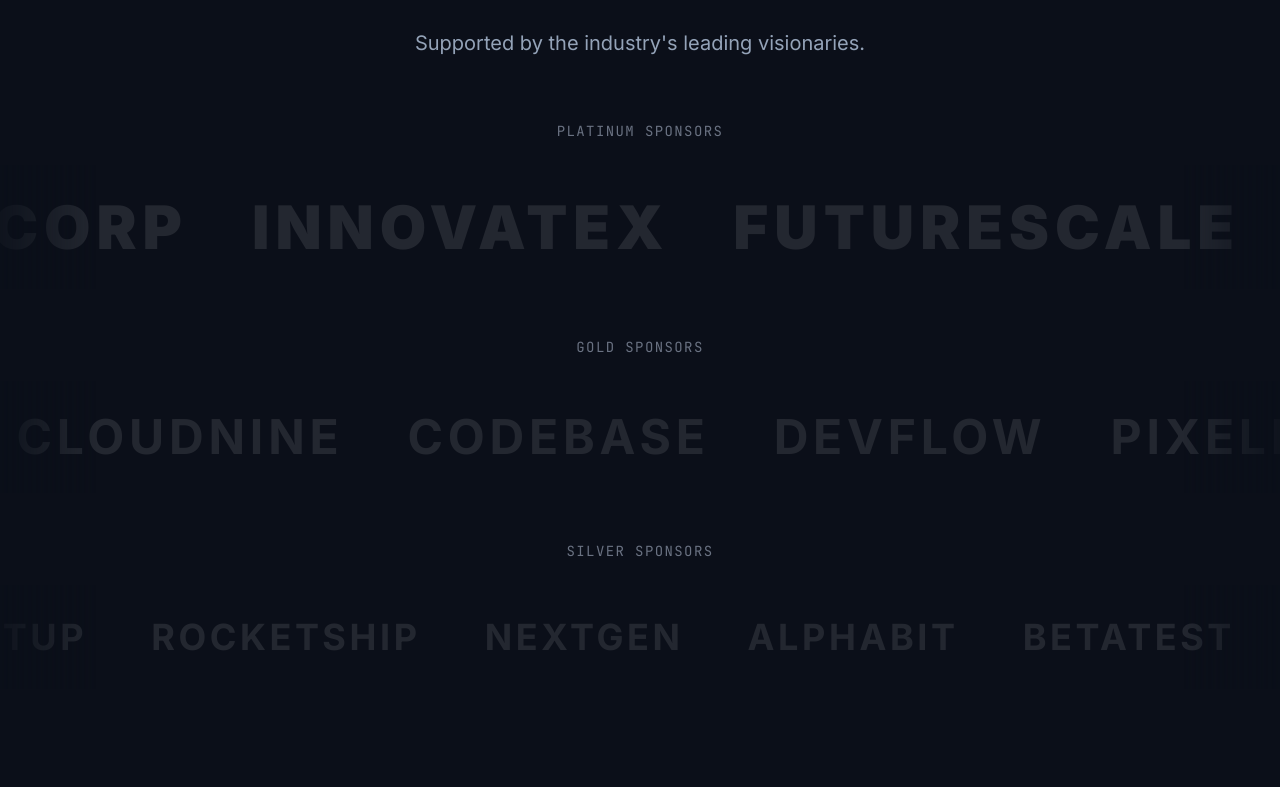
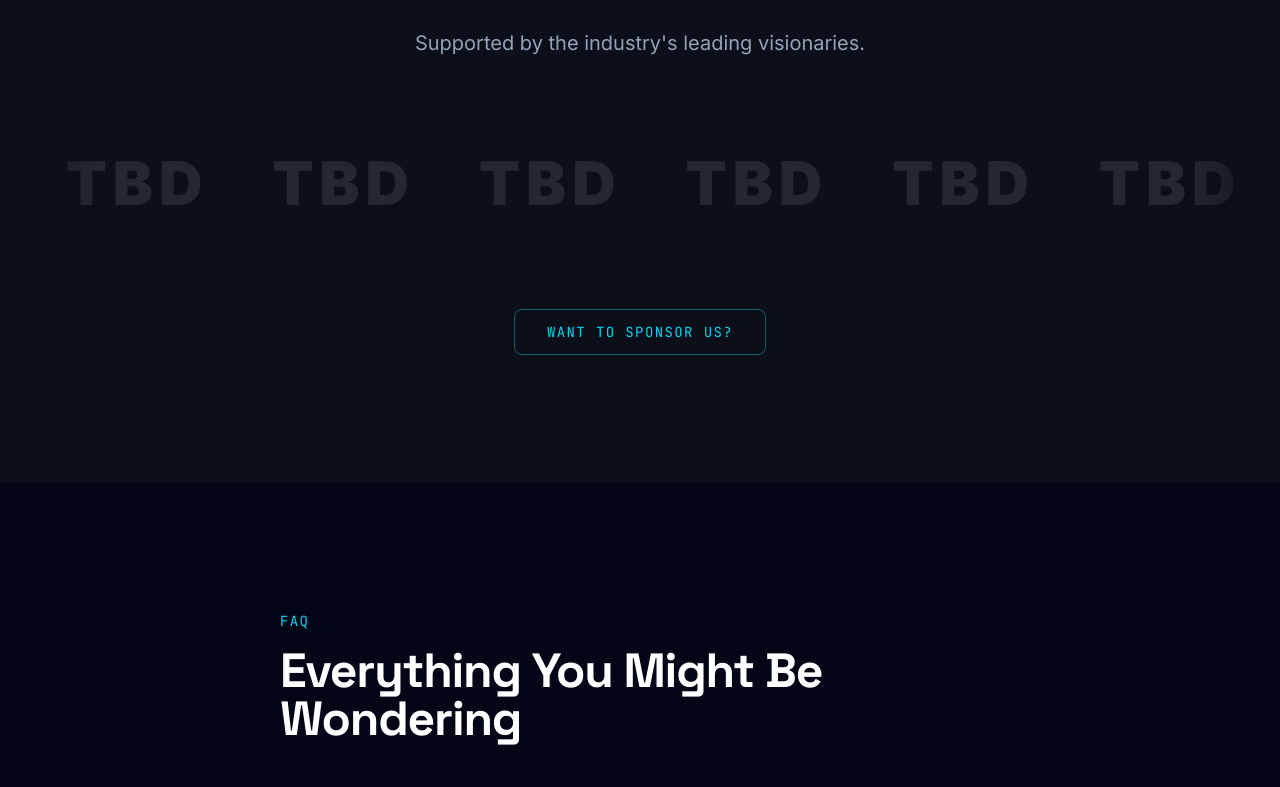
Before and after one commit to SaiAryan1784/sketchnship, a Next.js app: page / in a window 1280 px wide. Shown: the part 4513-5300 px from the top of the page. Built offline with nearby package versions, Linux system fonts and the light colour scheme.

Commit message:
refactor: simplify sponsors section by removing tier structure and updating sponsorship call-to-action link

```diff
--- a/components/sections/Sponsors.tsx
+++ b/components/sections/Sponsors.tsx
@@ -3,11 +3,7 @@
 import { ScrollReveal } from '@/components/animations/ScrollReveal'
 import { motion } from 'framer-motion'
 
-const sponsors = {
-    platinum: ["TechCorp", "InnovateX", "FutureScale"],
-    gold: ["DevFlow", "PixelPerfect", "CloudNine", "CodeBase"],
-    silver: ["StartUp", "RocketShip", "NextGen", "AlphaBit", "BetaTest"]
-}
+const sponsors = ["TBD", "TBD", "TBD", "TBD", "TBD"]
 
 const Marquee = ({ children, direction = 1, speed = 20 }: { children: React.ReactNode, direction?: number, speed?: number }) => {
     return (
@@ -43,47 +39,24 @@ export const Sponsors = () => {
                 </ScrollReveal>
             </div>
 
-            <div className="space-y-12">
-                {/* Platinum Tier */}
-                <div>
-                    <p className="text-center text-sm font-mono text-gray-500 uppercase tracking-widest mb-6">Platinum Sponsors</p>
-                    <Marquee speed={30}>
-                        {sponsors.platinum.map((logo, i) => (
-                            <div key={i} className="text-4xl md:text-6xl font-black text-white/10 hover:text-white/80 transition-colors uppercase tracking-widest cursor-pointer">
-                                {logo}
-                            </div>
-                        ))}
-                    </Marquee>
-                </div>
-
-                {/* Gold Tier */}
-                <div>
-                    <p className="text-center text-sm font-mono text-gray-500 uppercase tracking-widest mb-6">Gold Sponsors</p>
-                    <Marquee direction={-1} speed={40}>
-                        {sponsors.gold.map((logo, i) => (
-                            <div key={i} className="text-3xl md:text-5xl font-bold text-white/10 hover:text-designer-primary/80 transition-colors uppercase tracking-widest cursor-pointer">
-                                {logo}
-                            </div>
-                        ))}
-                    </Marquee>
-                </div>
-
-                {/* Silver Tier */}
-                <div>
-                    <p className="text-center text-sm font-mono text-gray-500 uppercase tracking-widest mb-6">Silver Sponsors</p>
-                    <Marquee speed={50}>
-                        {sponsors.silver.map((logo, i) => (
-                            <div key={i} className="text-2xl md:text-4xl font-bold text-white/10 hover:text-developer-green/80 transition-colors uppercase tracking-widest cursor-pointer">
-                                {logo}
-                            </div>
-                        ))}
-                    </Marquee>
-                </div>
+            <div>
+                <Marquee speed={40}>
+                    {sponsors.map((logo, i) => (
+                        <div key={i} className="text-4xl md:text-6xl font-black text-white/10 uppercase tracking-widest">
+                            {logo}
+                        </div>
+                    ))}
+                </Marquee>
             </div>
 
-            <div className="text-center mt-24">
-                <a href="#" className="inline-block border-b border-white/20 text-white/60 hover:text-white hover:border-white transition-colors pb-1">
-                    Interested in sponsoring? Download our prospectus.
+            <div className="text-center mt-16">
+                <a
+                    href="https://bit.ly/Sketch-n-Ship"
+                    target="_blank"
+                    rel="noopener noreferrer"
+                    className="inline-block px-8 py-3 border border-cyan-400/40 text-cyan-400 hover:bg-cyan-400/10 hover:border-cyan-400 transition-colors rounded-lg font-mono text-sm uppercase tracking-widest"
+                >
+                    Want to sponsor us?
                 </a>
             </div>
         </section>
```
